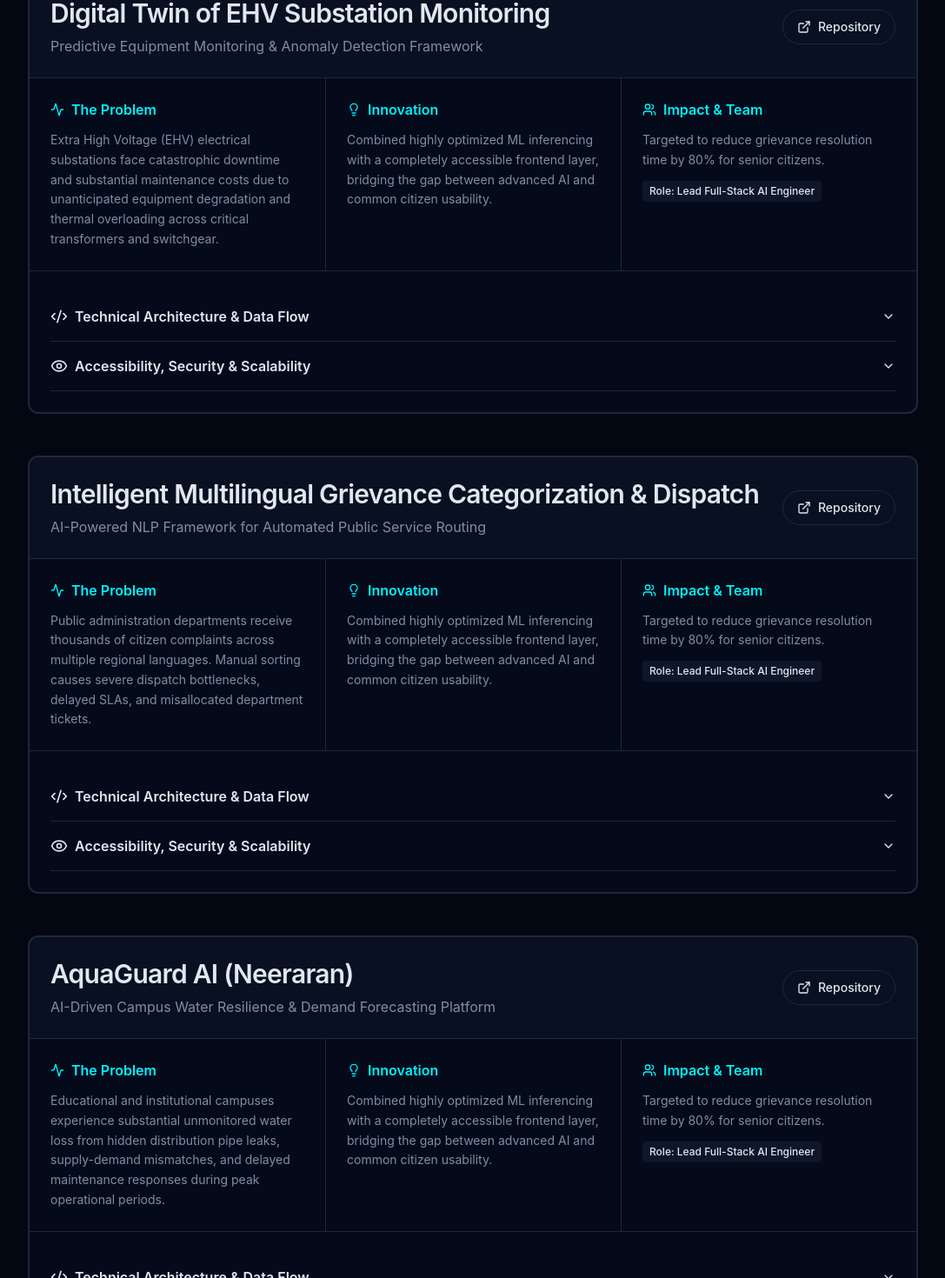
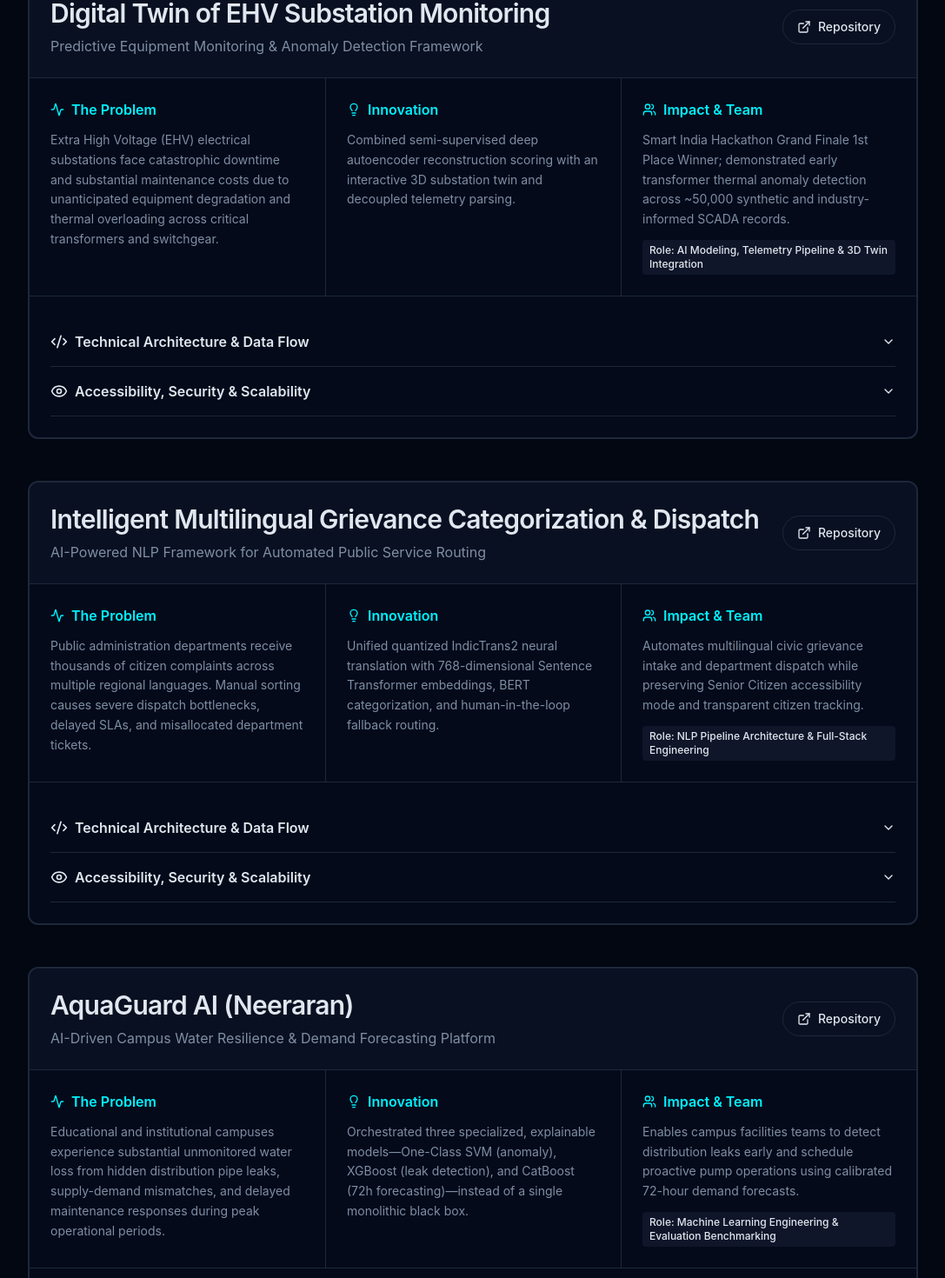
Before and after one commit to KANISH-850/Kanish_K_Portfolio, a Next.js app: page /judge in a window 1280 px wide. Shown: the part 425-1895 px from the top of the page at 87% size, without its empty margins (96-1183 px from the left). Built offline with nearby package versions, Linux system fonts and the light colour scheme.

Commit message:
fix(judge): replace generic fallbacks with project-specific innovation, impact, and scalability data

```diff
--- a/src/app/judge/page.tsx
+++ b/src/app/judge/page.tsx
@@ -68,8 +68,10 @@ export default function JudgePage() {
                     </div>
                     <div className="flex gap-3">
                       {project.liveUrl && project.liveUrl !== "#" && (
-                        <Button className="gap-2">
-                          <Play className="w-4 h-4" /> Demo
+                        <Button className="gap-2" asChild>
+                          <a href={project.liveUrl} target="_blank" rel="noopener noreferrer">
+                            <Play className="w-4 h-4" /> Demo
+                          </a>
                         </Button>
                       )}
                       {project.githubUrl && project.githubUrl !== "#" && (
@@ -97,7 +99,7 @@ export default function JudgePage() {
                         <Lightbulb className="w-4 h-4" /> Innovation
                       </h4>
                       <p className="text-sm text-muted-foreground leading-relaxed">
-                        {project.innovation || "Combined highly optimized ML inferencing with a completely accessible frontend layer, bridging the gap between advanced AI and common citizen usability."}
+                        {project.innovation || project.tagline}
                       </p>
                     </div>
                     <div className="p-6 space-y-3">
@@ -105,10 +107,10 @@ export default function JudgePage() {
                         <Users className="w-4 h-4" /> Impact & Team
                       </h4>
                       <p className="text-sm text-muted-foreground leading-relaxed">
-                        {project.impact || "Targeted to reduce grievance resolution time by 80% for senior citizens."}
+                        {project.impact || project.keyFeatures[0]}
                       </p>
                       <p className="text-xs font-medium bg-muted px-2 py-1 rounded inline-block">
-                        Role: {project.teamContribution || "Lead Full-Stack AI Engineer"}
+                        Role: {project.teamContribution || "AI & Full-Stack Engineering"}
                       </p>
                     </div>
                   </div>
@@ -150,7 +152,7 @@ export default function JudgePage() {
                           <div className="md:col-span-2">
                              <h5 className="font-medium text-foreground mb-2 flex items-center gap-2"><Zap className="w-4 h-4" /> Scalability & Performance</h5>
                              <p className="text-sm text-muted-foreground">
-                               {project.scalability || "Designed to handle 10k+ concurrent connections seamlessly using a microservices pattern and load balancing."}
+                               {project.scalability || project.systemArchitecture}
                              </p>
                              <ul className="list-disc list-inside text-sm text-muted-foreground space-y-1 mt-2">
                               {project.performanceMetrics.map((metric, i) => <li key={i}>{metric}</li>)}
--- a/src/data/projects.ts
+++ b/src/data/projects.ts
@@ -110,7 +110,14 @@ export const projectsData: Record<string, ProjectCaseStudy> = {
     lessonsLearned: [
       "Industrial IoT requires resilient offline buffering at the edge when connectivity degrades.",
       "Decoupling telemetry ingestion pipelines from visualization layers is critical for responsive operator UIs."
-    ]
+    ],
+    innovation:
+      "Combined semi-supervised deep autoencoder reconstruction scoring with an interactive 3D substation twin and decoupled telemetry parsing.",
+    impact:
+      "Smart India Hackathon Grand Finale 1st Place Winner; demonstrated early transformer thermal anomaly detection across ~50,000 synthetic and industry-informed SCADA records.",
+    teamContribution: "AI Modeling, Telemetry Pipeline & 3D Twin Integration",
+    scalability:
+      "Designed around decoupled time-series ingestion (InfluxDB), asynchronous feature workers, and WebSocket event broadcasting for multi-bay monitoring."
   },
 
   "intelligent-grievance-system": {
@@ -190,7 +197,14 @@ export const projectsData: Record<string, ProjectCaseStudy> = {
     lessonsLearned: [
       "Production NLP pipelines require strict fallback thresholds when user input is noisy or dialect-heavy.",
       "Public-sector software requires accessibility to be baked into the data layer, not treated as surface CSS."
-    ]
+    ],
+    innovation:
+      "Unified quantized IndicTrans2 neural translation with 768-dimensional Sentence Transformer embeddings, BERT categorization, and human-in-the-loop fallback routing.",
+    impact:
+      "Automates multilingual civic grievance intake and department dispatch while preserving Senior Citizen accessibility mode and transparent citizen tracking.",
+    teamContribution: "NLP Pipeline Architecture & Full-Stack Engineering",
+    scalability:
+      "Stateless FastAPI inference workers paired with PostgreSQL/Prisma persistence and confidence-threshold human review queues."
   },
 
   "aquaguard-ai": {
@@ -284,7 +298,14 @@ export const projectsData: Record<string, ProjectCaseStudy> = {
     lessonsLearned: [
       "Specialized small models tailored to specific telemetry tasks dramatically outperform monolithic architectures in speed and explainability.",
       "Evaluation figures must always be calibrated against test distribution characteristics to ensure robust field reliability."
-    ]
+    ],
+    innovation:
+      "Orchestrated three specialized, explainable models—One-Class SVM (anomaly), XGBoost (leak detection), and CatBoost (72h forecasting)—instead of a single monolithic black box.",
+    impact:
+      "Enables campus facilities teams to detect distribution leaks early and schedule proactive pump operations using calibrated 72-hour demand forecasts.",
+    teamContribution: "Machine Learning Engineering & Evaluation Benchmarking",
+    scalability:
+      "Lightweight specialized inference models (sub-4ms anomaly/leak scoring on test splits) served via FastAPI for multi-zone campus sensor networks."
   },
 
   "kiosk-management-system": {
@@ -347,7 +368,14 @@ export const projectsData: Record<string, ProjectCaseStudy> = {
     lessonsLearned: [
       "In distributed hardware management, edge self-healing and local crash recovery are as vital as cloud dashboards.",
       "Zero-trust communication protocols are essential for hardware placed in public spaces."
-    ]
+    ],
+    innovation:
+      "Designed an edge-resilient fleet orchestration architecture combining peripheral diagnostics, offline SQLite checkpointing, and outbound-only reverse WebSocket tunnel specs.",
+    impact:
+      "CDAC National Runner-up; centralizes kiosk health monitoring, remote diagnostics, and technician alerting across distributed public service centers.",
+    teamContribution: "Systems Architecture, Telemetry API & Fleet Dashboard",
+    scalability:
+      "Event-driven FastAPI ingestion with PostgreSQL/Timescale telemetry storage and regional role-based operator dashboards."
   }
 };
 
```
